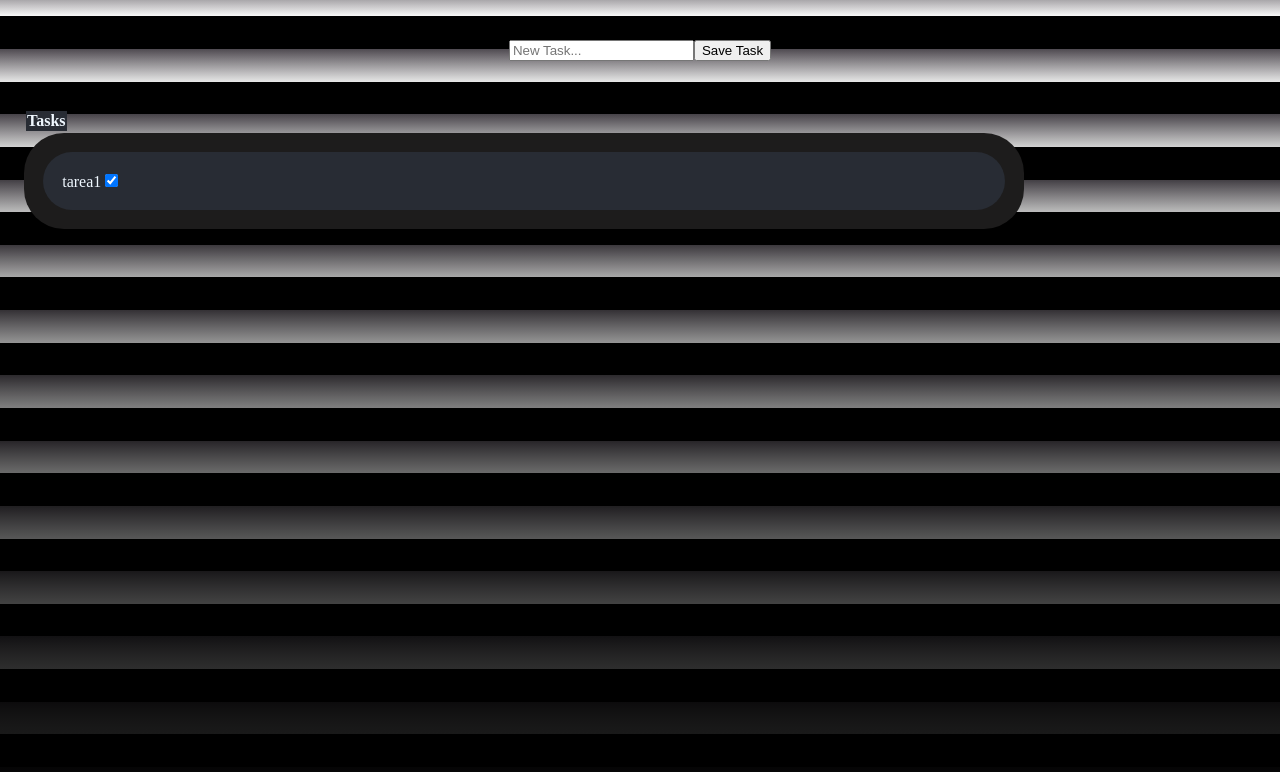
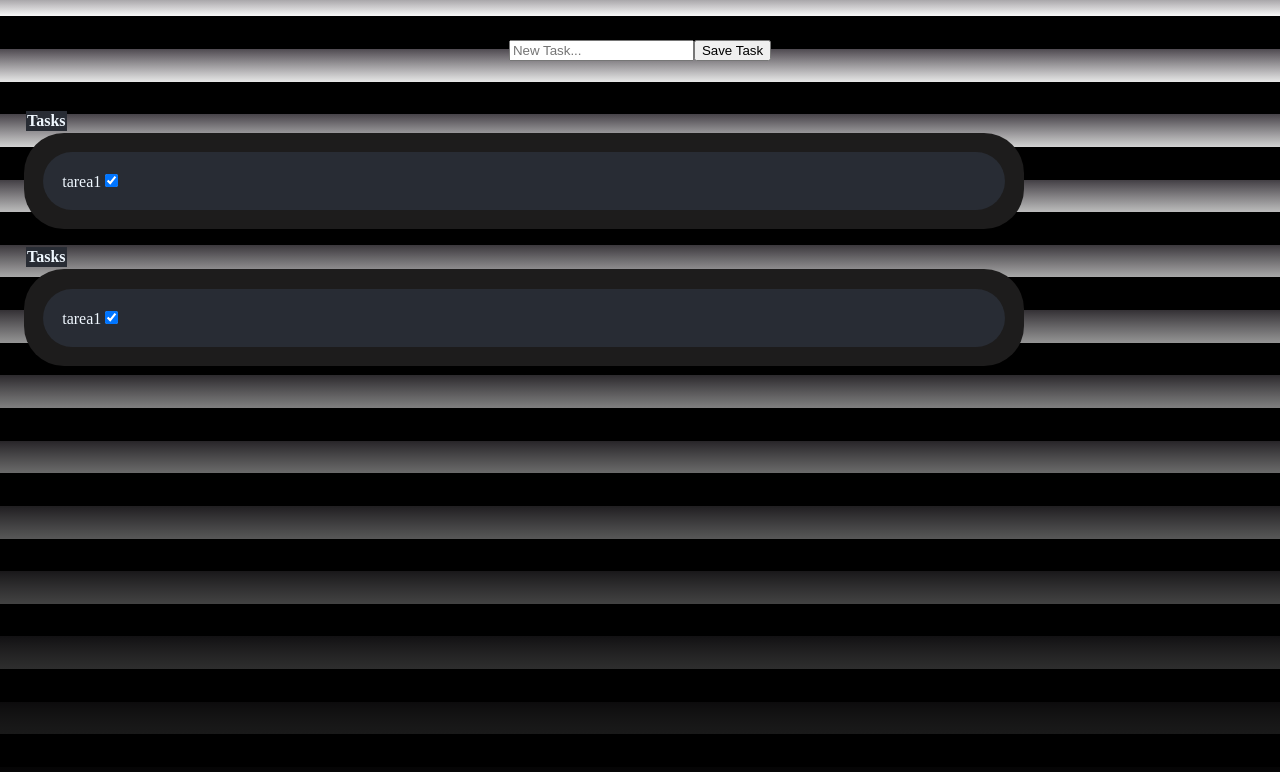
Before and after one commit to pellegabriel/task-list, a React (Create React App) app: page / in a window 1280 px wide. Shown: the top 772 px of the page. Built offline with nearby package versions, Linux system fonts and the light colour scheme.

Commit message:
Update 3 files

```diff
--- a/src/App.js
+++ b/src/App.js
@@ -1,39 +1,44 @@
 import { useState, useEffect } from "react";
 import "./App.css";
-import {TaskCreator} from "./components/taskCreator";
-import {TaskTable} from "./components/taskTable";
-
+import { TaskCreator } from "./components/taskCreator";
+import { TaskTable } from "./components/taskTable";
 
 function App() {
-
   const [tasksItems, setTasksItems] = useState([
     {
-      name: 'tarea1',
-      done: true
-    }
-  ])
+      name: "tarea1",
+      done: true,
+    },
+  ]);
 
   function createNewTask(taskName) {
-     if (!tasksItems.find(task=> task.name === taskName)) {
+    if (!tasksItems.find((task) => task.name == taskName)) {
       setTasksItems([...tasksItems, { name: taskName, done: false }]);
-     }
-   }
+    }
+  }
 
-   useEffect(() => {
-    let data = localStorage.getItem('tasks')
+  const toggleTask = (task) => {
+    setTasksItems(
+      tasksItems.map((t) => (t.name == task.name ? { ...t, done: !t.done } : t))
+    );
+  };
+
+  useEffect(() => {
+    let data = localStorage.getItem("tasks");
     if (data) {
-      setTasksItems(JSON.parse(data))
+      setTasksItems(JSON.parse(data));
     }
-   },[  ])
+  }, []);
 
-  useEffect (() => {
-    localStorage.setItem('tasks', JSON.stringify(tasksItems))
-  }, [tasksItems])
+  useEffect(() => {
+    localStorage.setItem("tasks", JSON.stringify(tasksItems));
+  }, [tasksItems]);
 
   return (
     <div className="App">
-      <TaskCreator createNewTask={createNewTask}/>
-      <TaskTable tasks={tasksItems}/>
+      <TaskCreator createNewTask={createNewTask} />
+      <TaskTable tasks={tasksItems} toggleTask={toggleTask} />
+      <TaskTable tasks={tasksItems} toggleTask={toggleTask} />
     </div>
   );
 }
--- a/src/components/taskRow.js
+++ b/src/components/taskRow.js
@@ -1,13 +1,14 @@
-export const TaskRow = ({task}) => {
+export const TaskRow = ({ task, toggleTask }) => {
   return (
     <tr>
       <td>
         {task.name}
-          <input type="checkbox"
+        <input
+          type="checkbox"
           checked={task.done}
-              onChange={()=> alert('cambio')}
+          onChange={() => toggleTask(task)}
         />
       </td>
     </tr>
-    )
-}
+  );
+};
--- a/src/components/taskTable.js
+++ b/src/components/taskTable.js
@@ -1,6 +1,12 @@
-import { TaskRow } from "./taskRow"
+import { TaskRow } from "./taskRow";
 
-export const TaskTable = ({tasks}) => {
+export const TaskTable = ({ tasks, toggleTask }) => {
+  const taskTableRows = () => {
+    return tasks.map((task) => (
+      <TaskRow task={task} key={task.name} toggleTask={toggleTask} />
+    ));
+  };
+
   return (
     <table className="table">
       <thead>
@@ -8,12 +14,7 @@
           <th>Tasks</th>
         </tr>
       </thead>
-        <tbody>
-          {tasks.map((task) => (
-            <TaskRow task={task} key={task.name}/>
-          ))
-          }
-        </tbody>
+      <tbody>{taskTableRows()}</tbody>
     </table>
-    )
-}
+  );
+};
```
Lines whose indentation alone changed are shown as unchanged.
